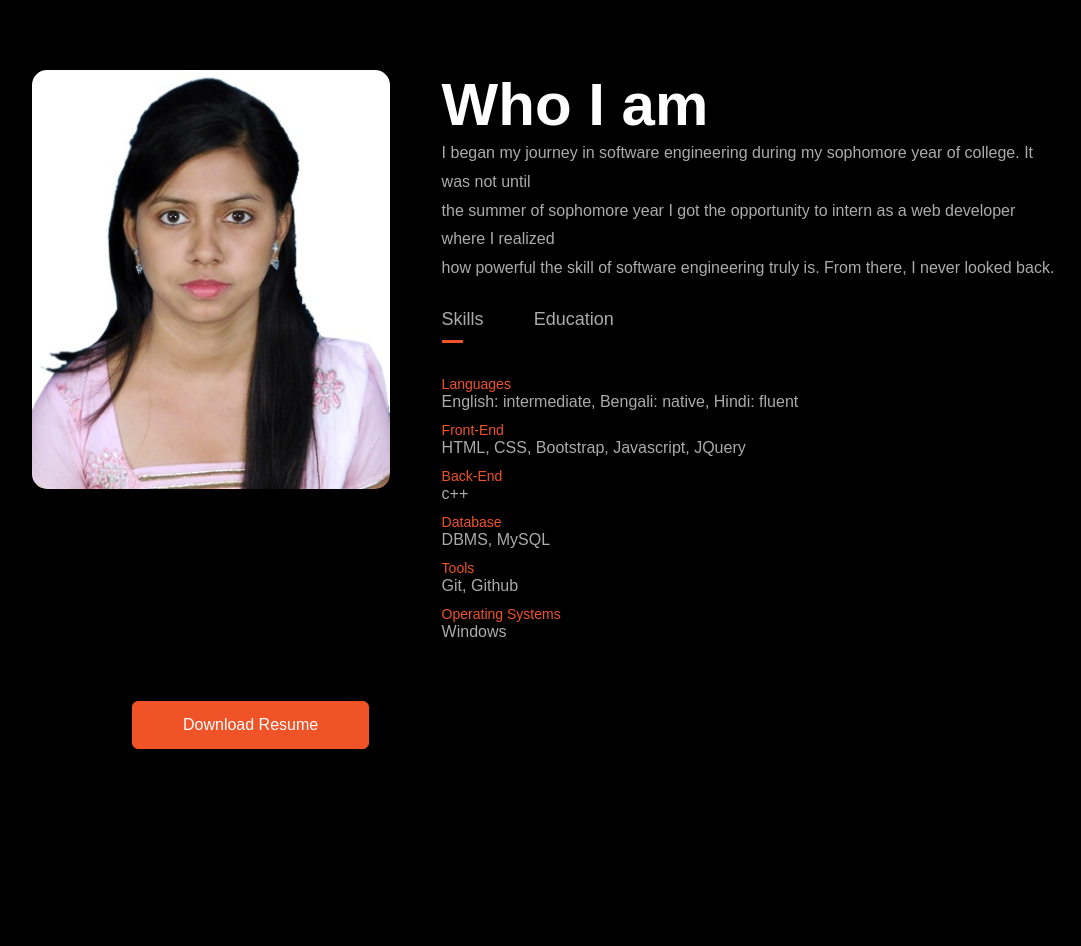
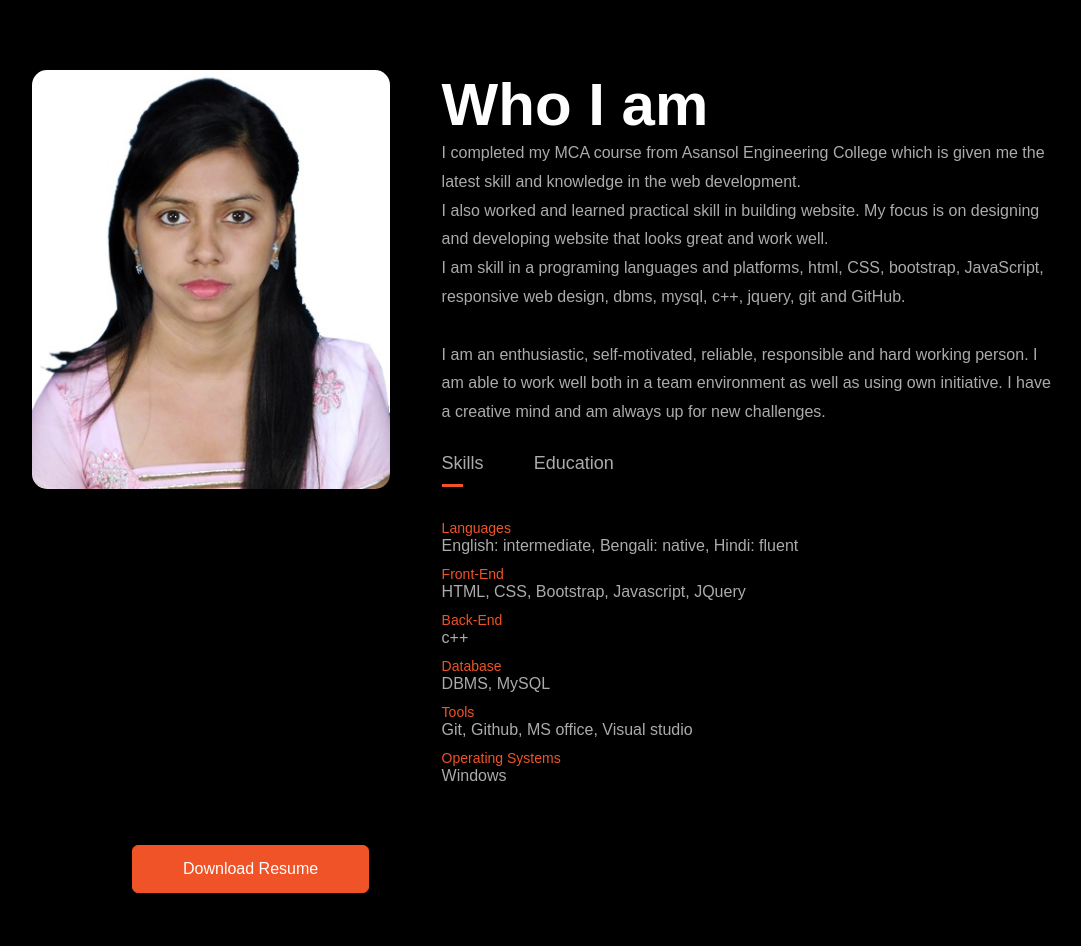
Before and after one commit to somanandi/portfolio, a plain HTML site: page index.html in a window 1280 px wide. Shown: the part 820-1766 px from the top of the page, without its empty margins (96-1177 px from the left). Drawn offline with Linux system fonts and the light colour scheme.

Commit message:
second commit

```diff
--- a/index.html
+++ b/index.html
@@ -41,9 +41,10 @@
                 </div>
                 <div class="abt-col-2">
                     <h1 class="sub-header">Who I am</h1>
-                    <p>I began my journey in software engineering during my sophomore year of college. It was not until <br>
-                        the summer of sophomore year I got the opportunity to intern as a web developer where I realized <br>
-                        how powerful the skill of software engineering truly is. From there, I never looked back.
+                    <p>I completed my MCA course from Asansol Engineering College which is given me the latest skill and knowledge in the web development.<br>
+                        I also worked and learned practical skill in building website. My focus is on designing and developing website that looks great and work well.<br>
+                        I am skill in a programing languages and platforms, html, CSS, bootstrap, JavaScript, responsive web design, dbms, mysql, c++, jquery, git and GitHub.<br><br>
+                        I am an enthusiastic, self-motivated, reliable, responsible and hard working person. I am able to work well both in a team environment as well as using own initiative. I have a creative mind and am always up for new challenges.
                     </p>
                     <div class="tabs">
                         <p class="tab-links act-link" onclick="opentab('skills')">Skills</p>
@@ -55,7 +56,7 @@
                             <li><span>Front-End</span><br/> HTML, CSS, Bootstrap, Javascript, JQuery</li>
                             <li><span>Back-End</span><br/>c++</li>
                             <li><span>Database</span><br/>DBMS, MySQL</li>
-                            <li><span>Tools</span><br/>Git, Github  </li>
+                            <li><span>Tools</span><br/>Git, Github, MS office, Visual studio</li>
                             <li><span>Operating Systems</span><br>Windows</li>
                         </ul>
                     </div>
@@ -100,16 +101,16 @@
             <div class="row">
                 <div class="contact-l">
                     <h1 class="sub-header">Let's Connect</h1>
-                    <p> <i class="fa-solid fa-envelope"></i> soma75225@gmail.com</p></br>
-                    <p> <i class="fa-solid fa-phone"></i> 8759126340</p>
                     <div class="social">
                         <a href="https://www.linkedin.com/in/soma-nandi-063b03219" target="_blank" rel="noreferrer noopener"><i class="fa-brands fa-linkedin"></i></a>
                         <a href="https://github.com/somanandi" target="_blank" rel="noreferrer noopener"><i class="fa-brands fa-github"></i></a>
                     </div>
+                    <p> <i class="fa-solid fa-envelope"></i> soma75225@gmail.com</p></br>
+                    <p> <i class="fa-solid fa-phone"></i> 8759126340</p>
                 </div>
             </div>
         </div>
     </div>
-    <script src="script.js" defer></script>
+<script src="script.js" defer></script>
 </body>
 </html>
```
